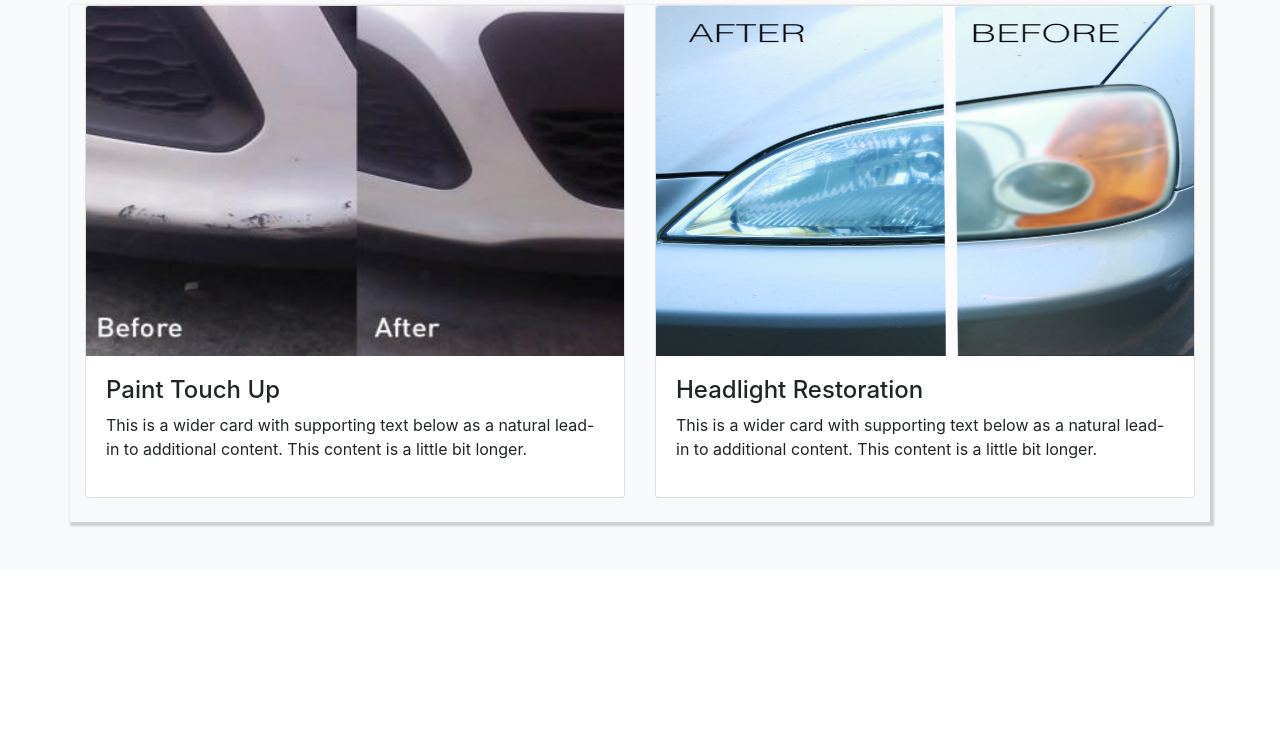
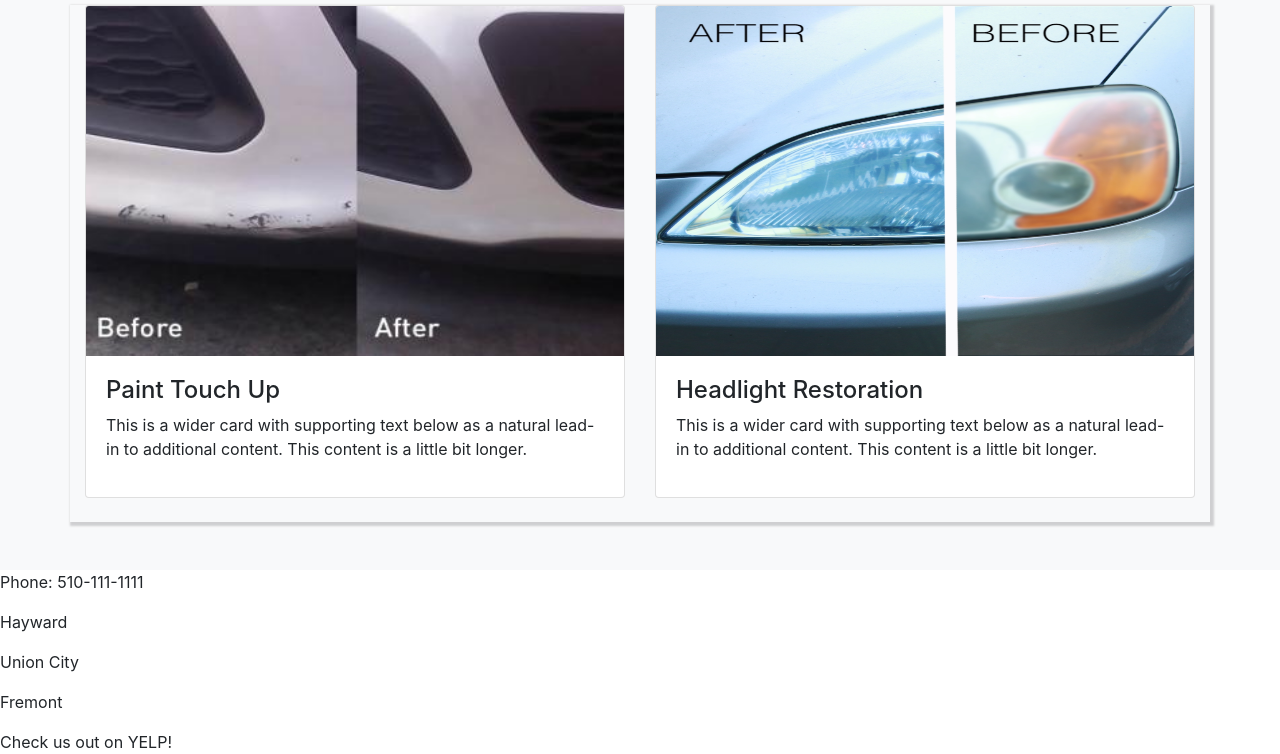
Before and after one commit to hungpenguyen/perfect-touch-static, a plain HTML site: page index.html in a window 1280 px wide. Shown: the part 842-1596 px from the top of the page. Before the commit the page ends 1412 px from the top, so only its background shows below. Drawn offline with nearby package versions, Linux system fonts and the light colour scheme.

Commit message:
Start bottom container

```diff
--- a/index.html
+++ b/index.html
@@ -60,6 +60,20 @@
           </div>
         </div>
 
+        <!-- bottom container -->
+    <div class="bottom-container">
+      <div id="contacts">
+        <p>Phone: 510-111-1111</p>
+      </div>
+      <div class="Location">
+        <p>Hayward</p>
+        <p>Union City</p>
+        <p>Fremont</p>
+      </div>
+      <footer>
+        Check us out on YELP!
+      </footer>
+    </div>
 
   </body>
 </html>
```
